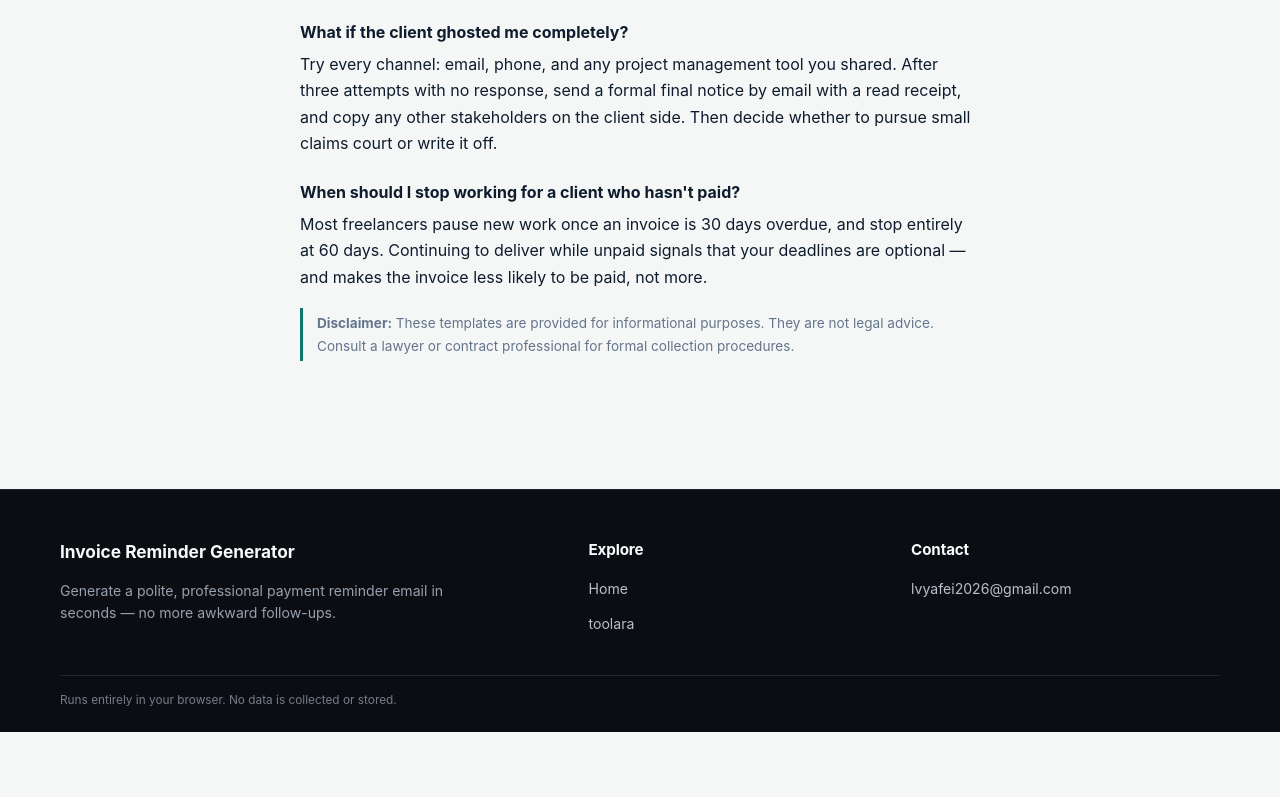
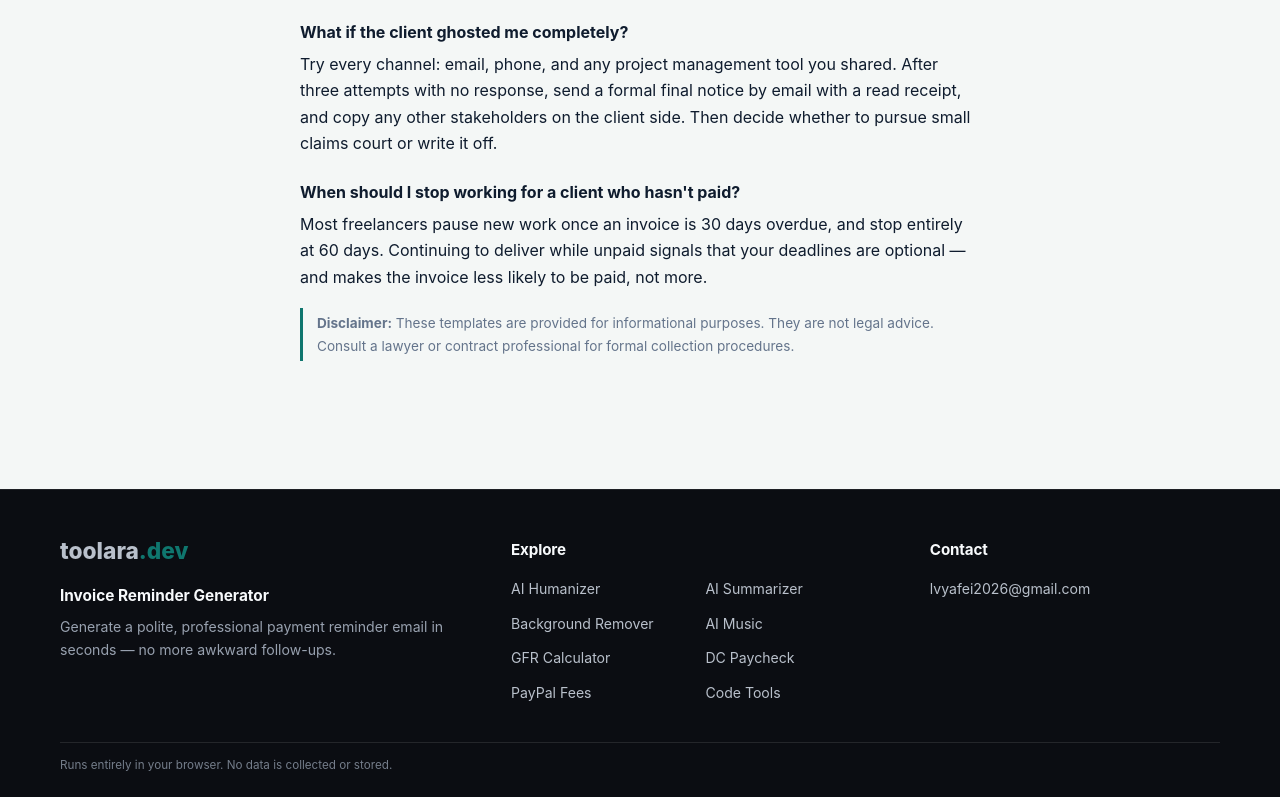
Before and after one commit to lvyafei2026-coder/invoice-reminder-generator, a plain HTML site: page index.html in a window 1280 px wide. Shown: the part 3010-3807 px from the top of the page. Before the commit the page ends 3742 px from the top, so only its background shows below. Drawn offline with Linux system fonts and the light colour scheme.

Commit message:
Polish branded Explore footers

```diff
--- a/css/style.css
+++ b/css/style.css
@@ -146,15 +146,18 @@ tr:last-child td { border-bottom: none; }
 
 .site-footer { margin-top: 64px !important; padding: 48px 24px 22px !important; background: #0b0d12 !important; border-top: 1px solid rgba(255,255,255,0.08) !important; color: #a6adbb !important; text-align: left !important; font-size: 0.88rem !important; line-height: 1.6; }
 .site-footer-inner { max-width: 1160px; margin: 0 auto; }
-.site-footer-grid { display: grid; grid-template-columns: minmax(0, 1.4fr) minmax(150px, 0.8fr) minmax(200px, 0.9fr); gap: 48px; }
+.site-footer-grid { display: grid; grid-template-columns: minmax(0,1.25fr) minmax(280px,1.15fr) minmax(220px,0.9fr); gap: 48px; }
 .site-footer-column { min-width: 0; }
-.site-footer-brand { display: inline-block; color: #f8fafc !important; font-size: 1.08rem; font-weight: 700; text-decoration: none; }
+.site-footer-wordmark { display: inline-flex; align-items: baseline; color: #f8fafc !important; font-size: 1.42rem; font-weight: 850; line-height: 1.15; text-decoration: none; }
+.site-footer-wordmark .tld { color: var(--accent, #3b82f6); }
+.site-footer-site-name { margin: 18px 0 0 !important; color: #f8fafc; font-size: 0.96rem; font-weight: 700; }
 .site-footer-heading { margin: 0 0 16px !important; color: #f8fafc; font-size: 0.95rem; font-weight: 650; }
-.site-footer-description { max-width: 420px; margin: 14px 0 0 !important; color: #98a1af; }
-.site-footer-nav { display: grid; justify-items: start; gap: 10px; }
+.site-footer-description { max-width: 420px; margin: 8px 0 0 !important; color: #98a1af; }
+.site-footer-links { display: grid; grid-template-columns: repeat(2,minmax(0,1fr)); gap: 12px 18px; }
+.site-footer-contact { margin: 0 !important; color: #b9c0cb; overflow-wrap: anywhere; }
 .site-footer a { color: #b9c0cb !important; text-decoration: none; }
 .site-footer a:hover { color: #fff !important; text-decoration: underline; }
-.site-footer-contact { margin: 0 !important; color: #b9c0cb; overflow-wrap: anywhere; }
-.site-footer-bottom { margin-top: 40px; padding-top: 16px; border-top: 1px solid rgba(255,255,255,0.1); color: #747d8a; font-size: 0.74rem; line-height: 1.5; }
+.site-footer-bottom { margin-top: 38px; padding-top: 14px; border-top: 1px solid rgba(255,255,255,0.1); color: #747d8a; font-size: 0.73rem; line-height: 1.5; }
 .site-footer-bottom p { margin: 0; }
-@media (max-width: 720px) { .site-footer { padding: 36px 20px 20px !important; } .site-footer-grid { grid-template-columns: 1fr; gap: 28px; } .site-footer-bottom { margin-top: 28px; } } .site-footer-nav { gap: 12px; } }
+@media (max-width: 960px) { .site-footer-grid { grid-template-columns: repeat(2,minmax(0,1fr)); gap: 34px; } .site-footer-column:first-child { grid-column: 1 / -1; } }
+@media (max-width: 760px) { .site-footer { padding: 36px 20px 20px !important; } .site-footer-grid { grid-template-columns: 1fr; gap: 28px; } .site-footer-column:first-child { grid-column: auto; } .site-footer-links { gap: 10px 14px; } .site-footer-bottom { margin-top: 28px; } }
--- a/index.html
+++ b/index.html
@@ -188,11 +188,19 @@
 <div class="site-footer-inner">
 <div class="site-footer-grid">
 <section class="site-footer-column">
-<a class="site-footer-brand" href="/"><span class="site-footer-brand" data-i18n="title">Invoice Reminder Generator</span></a>
+<a class="site-footer-wordmark" href="https://toolara.dev/" aria-label="toolara.dev">toolara<span class="tld">.dev</span></a>
+<p class="site-footer-site-name" data-i18n="title">Invoice Reminder Generator</p>
 <p class="site-footer-description" data-i18n="subtitle">Generate a polite, professional payment reminder email in seconds — no more awkward follow-ups.</p>
 </section>
-<section class="site-footer-column"><h2 class="site-footer-heading">Explore</h2><nav class="site-footer-nav" aria-label="Quick navigation"><a href="/" data-i18n="navHome">Home</a><a href="https://toolara.dev/">toolara</a></nav></section>
-<section class="site-footer-column"><h2 class="site-footer-heading">Contact</h2><a href="mailto:lvyafei2026@gmail.com">lvyafei2026@gmail.com</a></section>
+<section class="site-footer-column"><h2 class="site-footer-heading">Explore</h2><nav class="site-footer-links" aria-label="Explore sites"><a href="https://humanize.toolara.dev/">AI Humanizer</a>
+<a href="https://summarize.toolara.dev/">AI Summarizer</a>
+<a href="https://background.toolara.dev/">Background Remover</a>
+<a href="https://music.toolara.dev/">AI Music</a>
+<a href="https://gfr.toolara.dev/">GFR Calculator</a>
+<a href="https://dc-pay.toolara.dev/">DC Paycheck</a>
+<a href="https://paypal.toolara.dev/">PayPal Fees</a>
+<a href="https://devtools.toolara.dev/">Code Tools</a></nav></section>
+<section class="site-footer-column"><h2 class="site-footer-heading">Contact</h2><p class="site-footer-contact"><a href="mailto:lvyafei2026@gmail.com">lvyafei2026@gmail.com</a></p></section>
 </div>
 <div class="site-footer-bottom"><p class="site-footer-privacy" data-i18n="footer">Runs entirely in your browser. No data is collected or stored.</p></div>
 </div>
```
Also changed, not shown: zh/index.html (+11 -3 lines).
